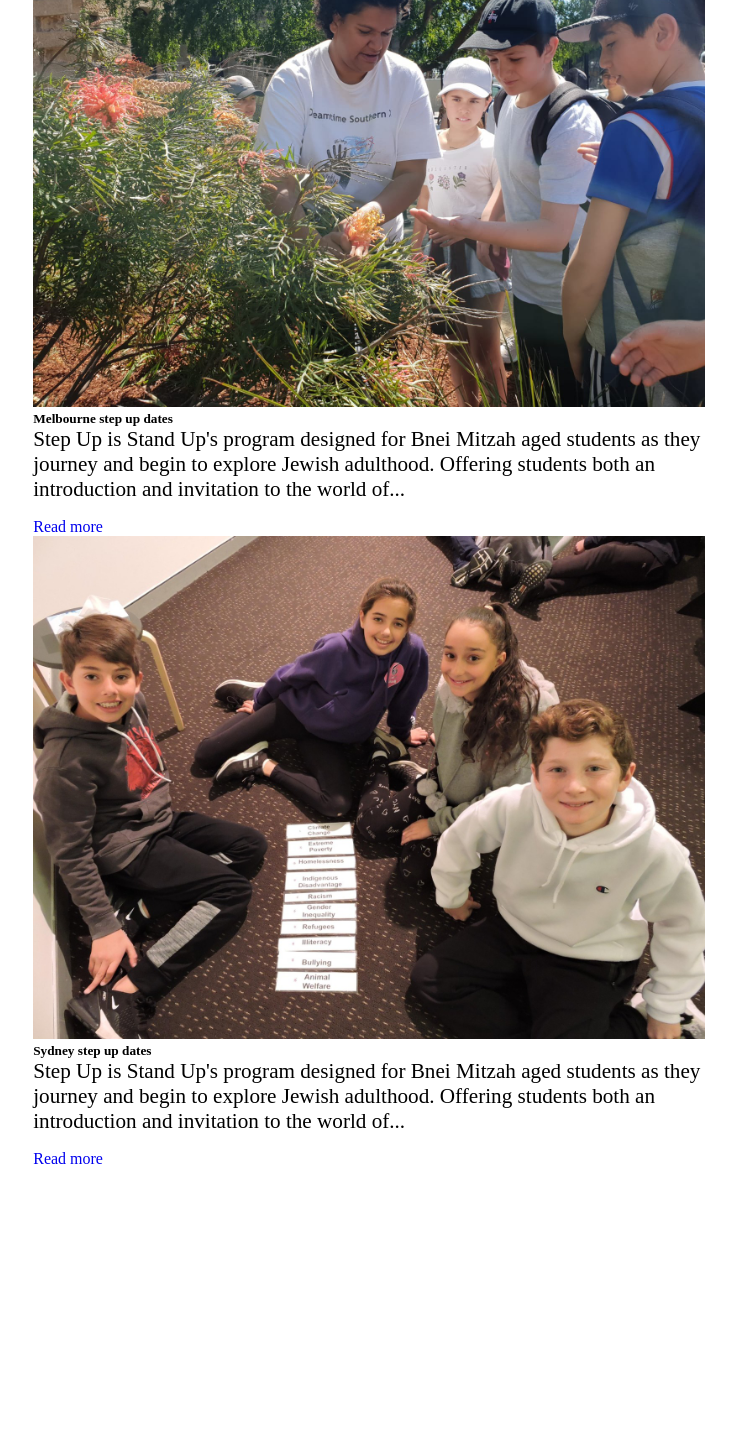
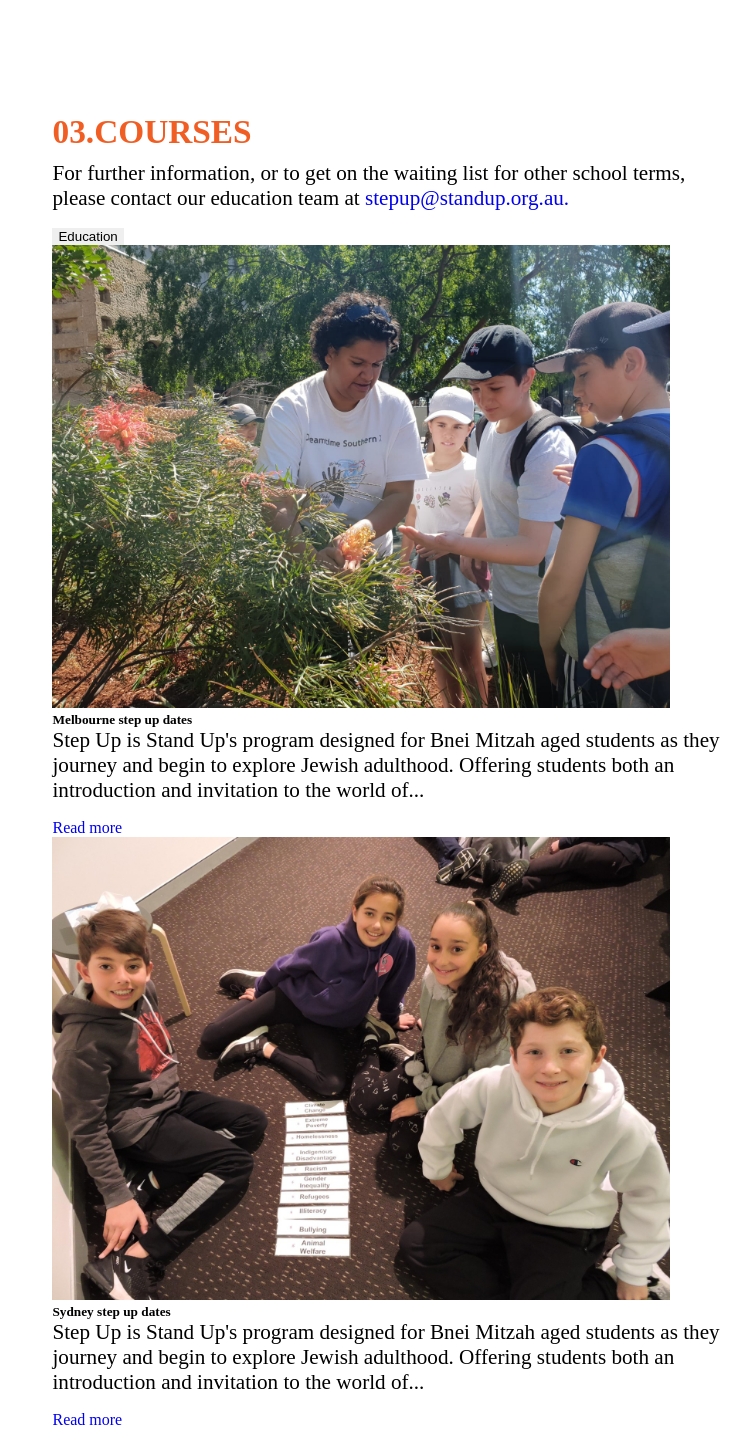
Before and after one commit to pieroapretto/Purpose, a website: page webroot/index.html in a window 1280 px wide. Shown: the part 1255-2684 px from the top of the page, without its empty margins (510-1261 px from the left). Before the commit the page ends 2423 px from the top, so only its background shows below. Drawn offline with Linux system fonts and the light colour scheme.

Commit message:
adding some styles

```diff
--- a/scss/_container.scss
+++ b/scss/_container.scss
@@ -1,11 +1,13 @@
 .container {
   padding-right: 15px;
   padding-left: 15px;
+  box-sizing: border-box;
   .frame {
     position: relative;
     .wrapper {
       padding: 30px;
       article {
+        padding: 100px 0px 0px 0px;
         h3 {
           color: #f15e24;
           margin-bottom: 10px;
@@ -27,12 +29,14 @@
     width: 90%;
     margin-right: auto;
     margin-left: auto;
+    padding-right: 0px;
+    padding-left: 0px;
     .frame {
       .wrapper {
         width: 66.66667%;
         margin-left: auto;
         margin-right: 0;
-        padding: 30px 0 0 0;
+        padding: 30px 30px 0 30px;
       }
     }
   }
@@ -40,6 +44,9 @@
 
 @media (min-width: 1140px) {
   .container {
+    width: 100%;
+    margin-right: auto;
+    margin-left: auto;
     .frame {
       display: grid;
       grid-template-columns: 41.6% 58.3%;
--- a/scss/_courses.scss
+++ b/scss/_courses.scss
@@ -12,7 +12,7 @@
       position: relative;
       .melbourne_feature {
         img {
-          width: 100%;
+          width: 90%;
         }
       }
       .melbourne_head {
@@ -26,7 +26,7 @@
       position: relative;
       .sydney_feature {
         img {
-          width: 100%;
+          width: 90%;
         }
       }
       .sydney_head {
--- a/scss/_default.scss
+++ b/scss/_default.scss
@@ -1,7 +1,16 @@
 html {
   scroll-behavior: smooth;
+  *,
+  ::before,
+  ::after {
+    box-sizing: inherit;
+  }
   body {
     margin: 0;
+    ::-webkit-scrollbar {
+      width: 10px;
+    }
+
     ul {
       padding: 0;
       margin: 0;
--- a/scss/_sidebar.scss
+++ b/scss/_sidebar.scss
@@ -21,17 +21,28 @@
               display: block;
               position: relative;
               white-space: nowrap;
-              padding: 10px 10px 10px 80px;
+              padding: 10px 10px 10px 0;
               margin-bottom: 10px;
+            }
+            a {
+              span {
+                margin-left: 80px;
+              }
             }
             a:hover,
             a:focus,
             a.current {
               display: block;
-              margin-left: 26px;
               color: black;
               font-weight: bolder;
-              transition: all 1.5s ease;
+              transition: all 1s ease;
+            }
+            a:hover,
+            a.current {
+              span {
+                margin-left: 100px;
+                transition: all 1s ease;
+              }
             }
             a:hover:before,
             a:focus:before,
@@ -44,7 +55,7 @@
               width: 75px;
               height: 1px;
               background: black;
-              transition: all 1.5s ease;
+              transition: all 1s ease;
             }
           }
         }
--- a/webroot/index.html
+++ b/webroot/index.html
@@ -67,9 +67,9 @@
     </header> -->
     <main>
       <div class="container">
-        <!-- <div class="masthead">
+        <div class="masthead">
           <h1 class="masthead_title">Step up</h1>
-        </div> -->
+        </div>
         <div class="frame">
           <section class="sidebar">
             <nav>
@@ -151,7 +151,7 @@
                 <button type="button" class="btn">Education</button>
               </div>
               <div class="cards">
-                <article class="melbourne">
+                <aside class="melbourne">
                   <a
                     class="melbourne_feature"
                     href="https://www.standup.org.au/melbourne_step_up_dates"
@@ -170,8 +170,8 @@
                     href="https://www.standup.org.au/melbourne_step_up_dates"
                     >Read more</a
                   >
-                </article>
-                <article class="sydney">
+                </aside>
+                <aside class="sydney">
                   <a
                     class="sydney_feature"
                     href="https://www.standup.org.au/sydney_step_up_dates"
@@ -190,7 +190,7 @@
                     href="https://www.standup.org.au/sydney_step_up_dates"
                     >Read more</a
                   >
-                </article>
+                </aside>
               </div>
             </article>
           </section>
```
Also changed, not shown: webroot/css/index.css.
